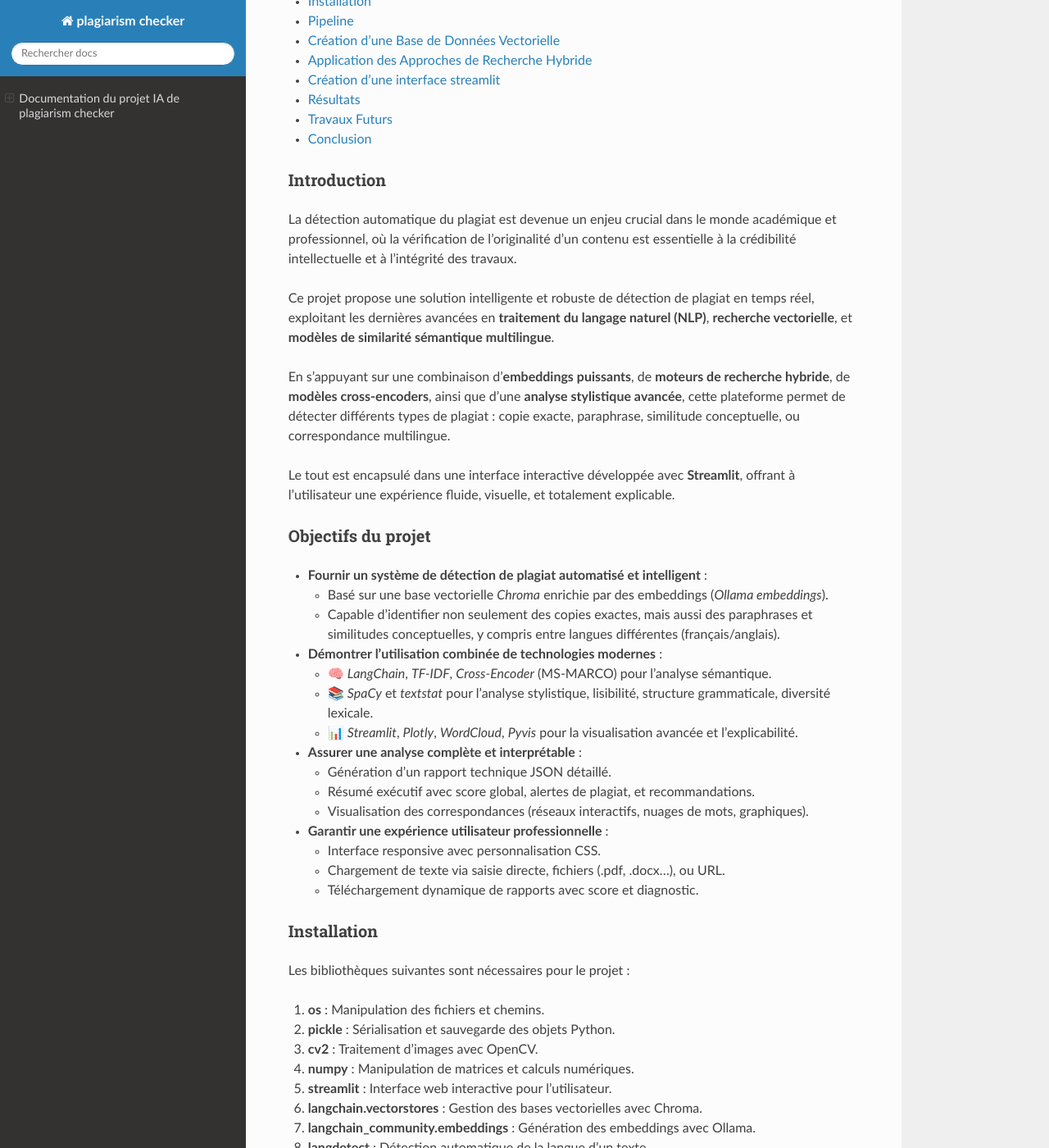
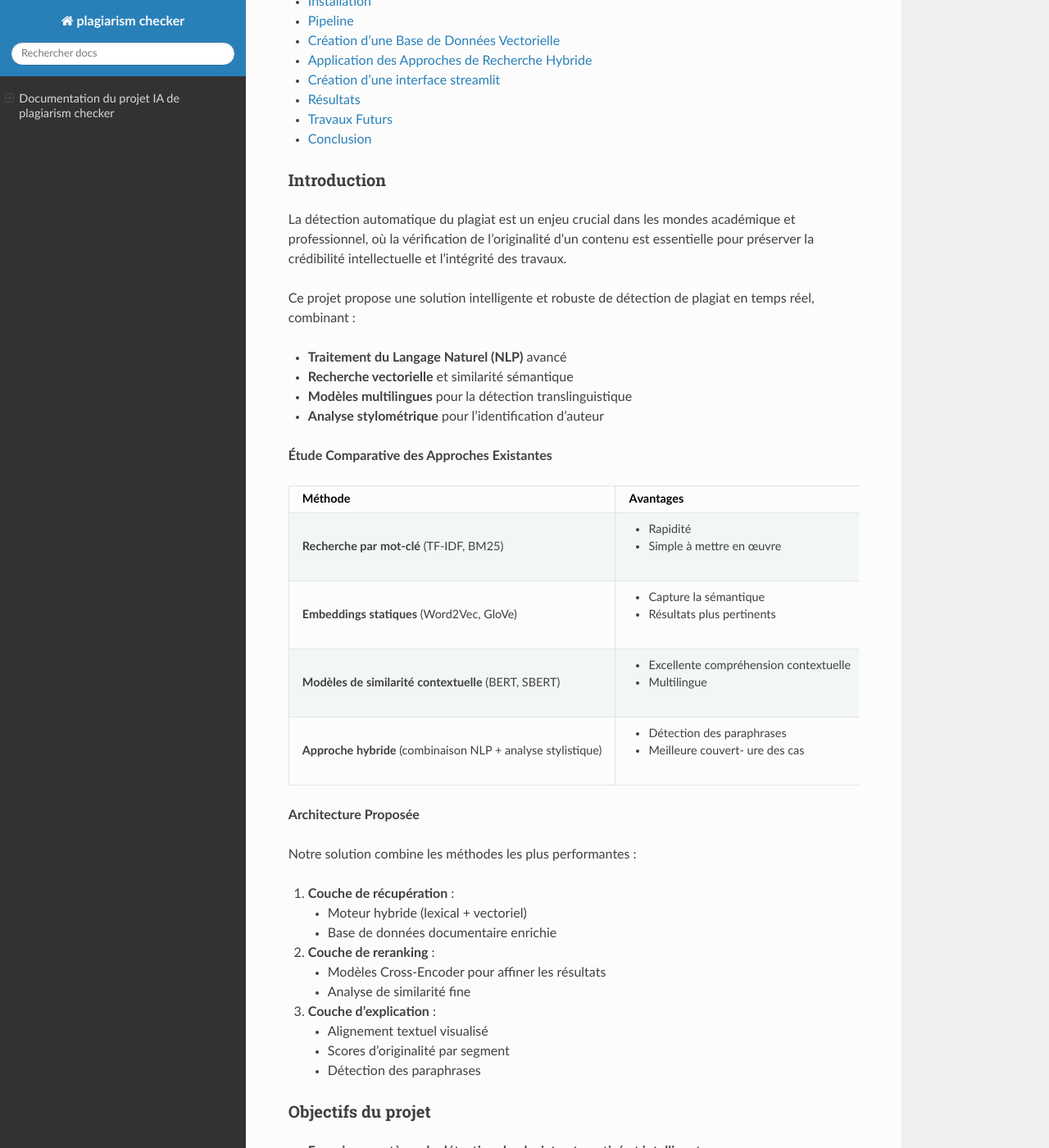
Before and after one commit to Oussama-fahim/plagiarism_checker, a Sphinx documentation site: the page built from source/index.rst, in a window 1280 px wide and 1400 px high, scrolled down 674 px. Shown: the whole window at 82% size. Built offline with Sphinx 7.4.7 and the Read the Docs theme 3.1.0, drawn with Linux system fonts in a browser that asks for light colours; some of the changed text lies outside the part shown.

Commit message:
Update index.rst

```diff
--- a/source/index.rst
+++ b/source/index.rst
@@ -30,14 +30,59 @@ Table des matières
 
 Introduction
 ============
+La détection automatique du plagiat est un enjeu crucial dans les mondes académique et professionnel, où la vérification de l'originalité d'un contenu est essentielle pour préserver la crédibilité intellectuelle et l'intégrité des travaux.
 
-La détection automatique du plagiat est devenue un enjeu crucial dans le monde académique et professionnel, où la vérification de l'originalité d'un contenu est essentielle à la crédibilité intellectuelle et à l’intégrité des travaux.
+Ce projet propose une solution intelligente et robuste de détection de plagiat en temps réel, combinant :
 
-Ce projet propose une solution intelligente et robuste de détection de plagiat en temps réel, exploitant les dernières avancées en **traitement du langage naturel (NLP)**, **recherche vectorielle**, et **modèles de similarité sémantique multilingue**.
+- **Traitement du Langage Naturel (NLP)** avancé
+- **Recherche vectorielle** et similarité sémantique
+- **Modèles multilingues** pour la détection translinguistique
+- **Analyse stylométrique** pour l'identification d'auteur
 
-En s’appuyant sur une combinaison d’**embeddings puissants**, de **moteurs de recherche hybride**, de **modèles cross-encoders**, ainsi que d’une **analyse stylistique avancée**, cette plateforme permet de détecter différents types de plagiat : copie exacte, paraphrase, similitude conceptuelle, ou correspondance multilingue.
+**Étude Comparative des Approches Existantes**
 
-Le tout est encapsulé dans une interface interactive développée avec **Streamlit**, offrant à l'utilisateur une expérience fluide, visuelle, et totalement explicable.
++---------------------+---------------------+---------------------+---------------------+
+| Méthode             | Avantages           | Limites             | Précision           |
++=====================+=====================+=====================+=====================+
+| **Recherche par**   | - Rapidité          | - Ne capture pas    | 40-60%              |
+| **mot-clé**         | - Simple à mettre   |   la similarité     |                     |
+| (TF-IDF, BM25)      |   en œuvre          |   sémantique        |                     |
++---------------------+---------------------+---------------------+---------------------+
+| **Embeddings**      | - Capture la        | - Coût calcul       | 70-85%              |
+| **statiques**       |   sémantique        |   élevé pour        |                     |
+| (Word2Vec, GloVe)   | - Résultats plus    |   les longs textes  |                     |
+|                     |   pertinents        |                     |                     |
++---------------------+---------------------+---------------------+---------------------+
+| **Modèles de**      | - Excellente        | - Très gourmand     | 85-95%              |
+| **similarité**      |   compréhension     |   en ressources     |                     |
+| **contextuelle**    |   contextuelle      | - Requiert un       |                     |
+| (BERT, SBERT)       | - Multilingue       |   fine-tuning       |                     |
++---------------------+---------------------+---------------------+---------------------+
+| **Approche**        | - Détection des     | - Complexité        | 75-90%              |
+| **hybride**         |   paraphrases       |   d'implémentation  |                     |
+| (combinaison NLP +  | - Meilleure couvert-|                     |                     |
+| analyse stylistique)|   ure des cas       |                     |                     |
++---------------------+---------------------+---------------------+---------------------+
+
+**Architecture Proposée**
+
+Notre solution combine les méthodes les plus performantes :
+
+1. **Couche de récupération** :
+
+   - Moteur hybride (lexical + vectoriel)
+   - Base de données documentaire enrichie
+
+2. **Couche de reranking** :
+
+   - Modèles Cross-Encoder pour affiner les résultats
+   - Analyse de similarité fine
+
+3. **Couche d'explication** :
+
+   - Alignement textuel visualisé
+   - Scores d'originalité par segment
+   - Détection des paraphrases
 
 Objectifs du projet
 ===================
```
Also changed, not shown: other parts of source/index.rst (+3 -3 lines).
